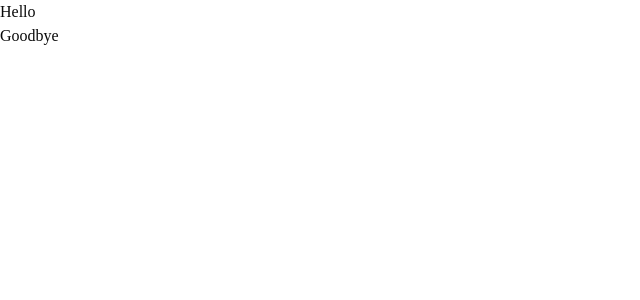
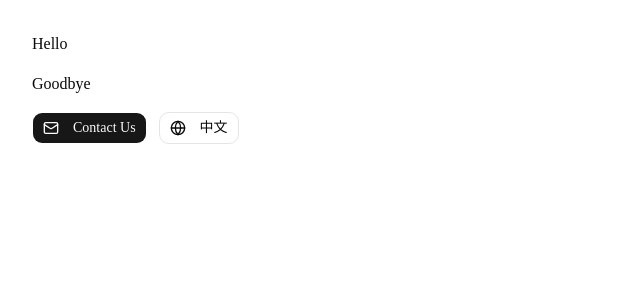
Before and after one commit to yinjiaw2/law-firm, a Next.js app: page /en in a window 1280 px wide. Shown: the top 300 px of the page, without its empty margins (0-640 px from the left). Built offline with nearby package versions, Linux system fonts and the light colour scheme.

Commit message:
update form

```diff
--- a/messages/en/common.json
+++ b/messages/en/common.json
@@ -1,4 +1,6 @@
 {
   "greeting": "Hello",
-  "farewell": "Goodbye"
+  "farewell": "Goodbye",
+  "contactButton": "Contact Us",
+  "languageToggle": "中文"
 }
--- a/messages/zh/common.json
+++ b/messages/zh/common.json
@@ -1,4 +1,6 @@
 {
   "greeting": "你好",
-  "farewell": "再见"
+  "farewell": "再见",
+  "contactButton": "联系我们",
+  "languageToggle": "English"
 }
--- a/src/app/[locale]/page.tsx
+++ b/src/app/[locale]/page.tsx
@@ -1,11 +1,13 @@
 import { useTranslations } from "next-intl";
+import { HomeButtons } from "../../features/home/components/home-buttons";
 
 export default function HomePage() {
   const t = useTranslations("common");
   return (
-    <main>
+    <main className="flex flex-col items-start gap-4 p-8">
       <h1>{t("greeting")}</h1>
       <p>{t("farewell")}</p>
+      <HomeButtons />
     </main>
   );
 }
--- /dev/null
+++ b/src/features/home/components/home-buttons.tsx
@@ -0,0 +1,34 @@
+"use client";
+
+import { useLocale, useTranslations } from "next-intl";
+
+import { Button } from "@/components/ui/button";
+import { Globe, Mail } from "lucide-react";
+import { Link, usePathname, useRouter } from "@/src/i18n/navigation";
+
+export function HomeButtons() {
+  const t = useTranslations("common");
+  const locale = useLocale();
+  const router = useRouter();
+  const pathname = usePathname();
+
+  function toggleLanguage() {
+    const nextLocale = locale === "en" ? "zh" : "en";
+    router.replace(pathname, { locale: nextLocale });
+  }
+
+  return (
+    <div className="flex items-center gap-3">
+      <Link href="/contact">
+        <Button variant="default">
+          <Mail className="w-4 h-4 mr-2" />
+          {t("contactButton")}
+        </Button>
+      </Link>
+      <Button variant="outline" onClick={toggleLanguage}>
+        <Globe className="w-4 h-4 mr-2" />
+        {t("languageToggle")}
+      </Button>
+    </div>
+  );
+}
```
